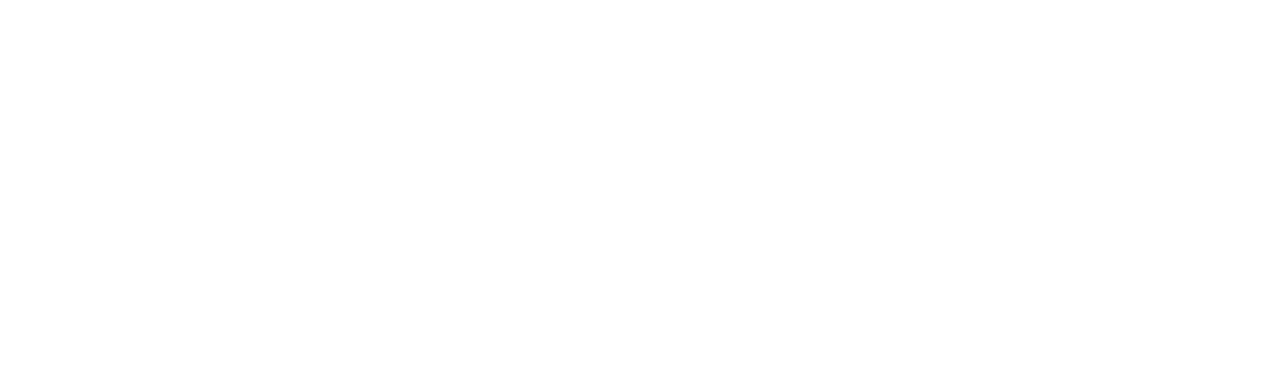
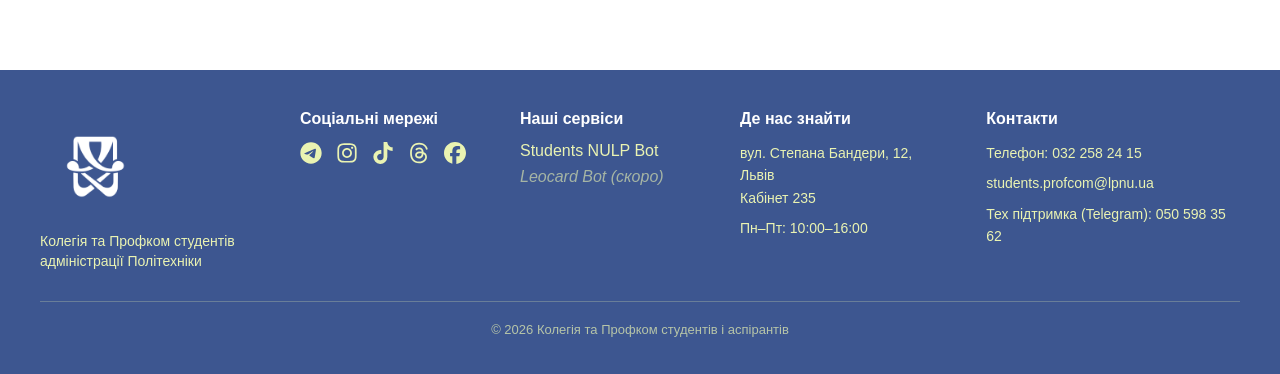
Before and after one commit to vladyslavpysmakoi2024-blip/students-merch, a React (Create React App) app in the folder frontend/: page / in a window 1280 px wide. Shown: the part 928-1302 px from the top of the page. Before the commit the page ends 938 px from the top, so only its background shows below. Built offline with nearby package versions, Linux system fonts and the light colour scheme; no server answers; a web font is replaced by a local one.

Commit message:
+футер

```diff
--- a/frontend/src/App.css
+++ b/frontend/src/App.css
@@ -2596,3 +2596,147 @@
     width: 100%;
   }
 }
+
+/* ===== Footer ===== */
+
+.footer {
+  margin: 60px -40px 0 -40px;
+  padding: 40px;
+  width: calc(100% + 80px);
+  box-sizing: border-box;
+  background-color: #3d5690;
+  border-radius: 0;
+  color: #eaf3b2;
+  position: relative;
+  z-index: 10;
+}
+
+.footer-container {
+  display: flex;
+  flex-wrap: nowrap;
+  justify-content: space-between;
+  gap: 40px;
+}
+
+.footer-brand {
+  display: flex;
+  flex-direction: column;
+  align-items: flex-start;
+  max-width: 220px;
+}
+
+.footer-logo {
+  width: 110px;
+  height: 110px;
+  object-fit: contain;
+  margin-bottom: 12px;
+}
+
+.footer-brand-name {
+  font-size: 14px;
+  line-height: 1.4;
+  color: #eaf3b2;
+  margin: 0;
+}
+
+.footer-columns {
+  display: flex;
+  flex-wrap: nowrap;
+  gap: 40px;
+  flex: 1;
+  justify-content: flex-end;
+}
+
+.footer-column {
+  min-width: 180px;
+}
+
+.footer-column-title {
+  font-size: 16px;
+  margin: 0 0 14px 0;
+  color: #ffffff;
+}
+
+.footer-socials {
+  display: flex;
+  gap: 14px;
+  font-size: 22px;
+}
+
+.footer-socials a {
+  color: #eaf3b2;
+  display: flex;
+  align-items: center;
+}
+
+.footer-socials a:hover {
+  color: #ffffff;
+}
+
+/* Тимчасово неактивна іконка (немає ще посилання) */
+.footer-social-pending {
+  opacity: 0.4;
+  pointer-events: none;
+}
+
+.footer-links {
+  list-style: none;
+  margin: 0;
+  padding: 0;
+  display: flex;
+  flex-direction: column;
+  gap: 8px;
+}
+
+.footer-links a,
+.footer-text a {
+  color: #eaf3b2;
+  text-decoration: none;
+}
+
+.footer-links a:hover,
+.footer-text a:hover {
+  text-decoration: underline;
+}
+
+/* Пункт списку, який ще не має посилання (наприклад, Leocard Bot) */
+.footer-link-pending {
+  opacity: 0.6;
+  font-style: italic;
+}
+
+.footer-text {
+  font-size: 14px;
+  line-height: 1.6;
+  margin: 0 0 8px 0;
+  color: #eaf3b2;
+}
+
+.footer-bottom {
+  margin-top: 30px;
+  padding-top: 20px;
+  border-top: 1px solid rgba(234, 243, 178, 0.25);
+  text-align: center;
+  font-size: 13px;
+  color: rgba(234, 243, 178, 0.7);
+}
+
+.footer-bottom p {
+  margin: 0;
+}
+
+@media (max-width: 768px) {
+  .footer {
+    padding: 24px;
+  }
+
+  .footer-container {
+    flex-direction: column;
+    flex-wrap: wrap;
+  }
+
+  .footer-columns {
+    flex-wrap: wrap;
+    justify-content: flex-start;
+  }
+}
--- a/frontend/src/App.js
+++ b/frontend/src/App.js
@@ -1,5 +1,6 @@
 import { Routes, Route, Navigate } from "react-router-dom";
 import Header from "./components/Header";
+import Footer from "./components/Footer";
 import "./App.css";
 
 import Home from "./pages/Home";
@@ -55,6 +56,8 @@
         {/* Fallback для неіснуючих сторінок */}
         <Route path="*" element={<Navigate to="/" />} />
       </Routes>
+
+      <Footer />
     </div>
   );
 }
--- /dev/null
+++ b/frontend/src/components/Footer.jsx
@@ -0,0 +1,84 @@
+import { FaTelegram, FaInstagram, FaTiktok, FaThreads, FaFacebook } from "react-icons/fa6";
+
+function Footer() {
+  const currentYear = new Date().getFullYear();
+
+  return (
+    <footer className="footer">
+      <div className="footer-container">
+        {/* Логотип + назва */}
+        <div className="footer-brand">
+          <img src="/footer-logo.png" alt="Логотип Колегії та Профкому студентів" className="footer-logo" />
+          <p className="footer-brand-name">Колегія та Профком студентів адміністрації Політехніки</p>
+        </div>
+
+        <div className="footer-columns">
+          {/* Соціальні мережі */}
+          <div className="footer-column">
+            <h4 className="footer-column-title">Соціальні мережі</h4>
+            <div className="footer-socials">
+              <a href="https://t.me/students_nulp" target="_blank" rel="noopener noreferrer" aria-label="Telegram">
+                <FaTelegram />
+              </a>
+              <a href="https://www.instagram.com/students_nulp" target="_blank" rel="noopener noreferrer" aria-label="Instagram">
+                <FaInstagram />
+              </a>
+              <a href="https://www.tiktok.com/@students_nulp" target="_blank" rel="noopener noreferrer" aria-label="TikTok">
+                <FaTiktok />
+              </a>
+              <a href="https://www.threads.com/@students_nulp" target="_blank" rel="noopener noreferrer" aria-label="Threads">
+                <FaThreads />
+              </a>
+              <a href="https://www.facebook.com/share/17y7LmX2HC/?mibextid=wwXIfr" target="_blank" rel="noopener noreferrer" aria-label="Facebook">
+                <FaFacebook />
+              </a>
+            </div>
+          </div>
+
+          {/* Наші сервіси */}
+          <div className="footer-column">
+            <h4 className="footer-column-title">Наші сервіси</h4>
+            <ul className="footer-links">
+              <li>
+                <a href="https://t.me/students_nulp_official_bot" target="_blank" rel="noopener noreferrer">
+                  Students NULP Bot
+                </a>
+              </li>
+              <li>
+                {/* TODO: посилання на Leocard Bot з'явиться пізніше */}
+                <span className="footer-link-pending">Leocard Bot (скоро)</span>
+              </li>
+            </ul>
+          </div>
+
+          {/* Адреса та графік роботи */}
+          <div className="footer-column">
+            <h4 className="footer-column-title">Де нас знайти</h4>
+            <p className="footer-text">вул. Степана Бандери, 12, Львів<br />Кабінет 235</p>
+            <p className="footer-text">Пн–Пт: 10:00–16:00</p>
+          </div>
+
+          {/* Контакти */}
+          <div className="footer-column">
+            <h4 className="footer-column-title">Контакти</h4>
+            <p className="footer-text">
+              Телефон: <a href="tel:+380322582415">032 258 24 15</a>
+            </p>
+            <p className="footer-text">
+              <a href="mailto:students.profcom@lpnu.ua">students.profcom@lpnu.ua</a>
+            </p>
+            <p className="footer-text">
+              Тех підтримка (Telegram): <a href="tel:+380505983562">050 598 35 62</a>
+            </p>
+          </div>
+        </div>
+      </div>
+
+      <div className="footer-bottom">
+        <p>© {currentYear} Колегія та Профком студентів і аспірантів</p>
+      </div>
+    </footer>
+  );
+}
+
+export default Footer;
```
Also changed, not shown: frontend/public/footer-logo.png (added).
